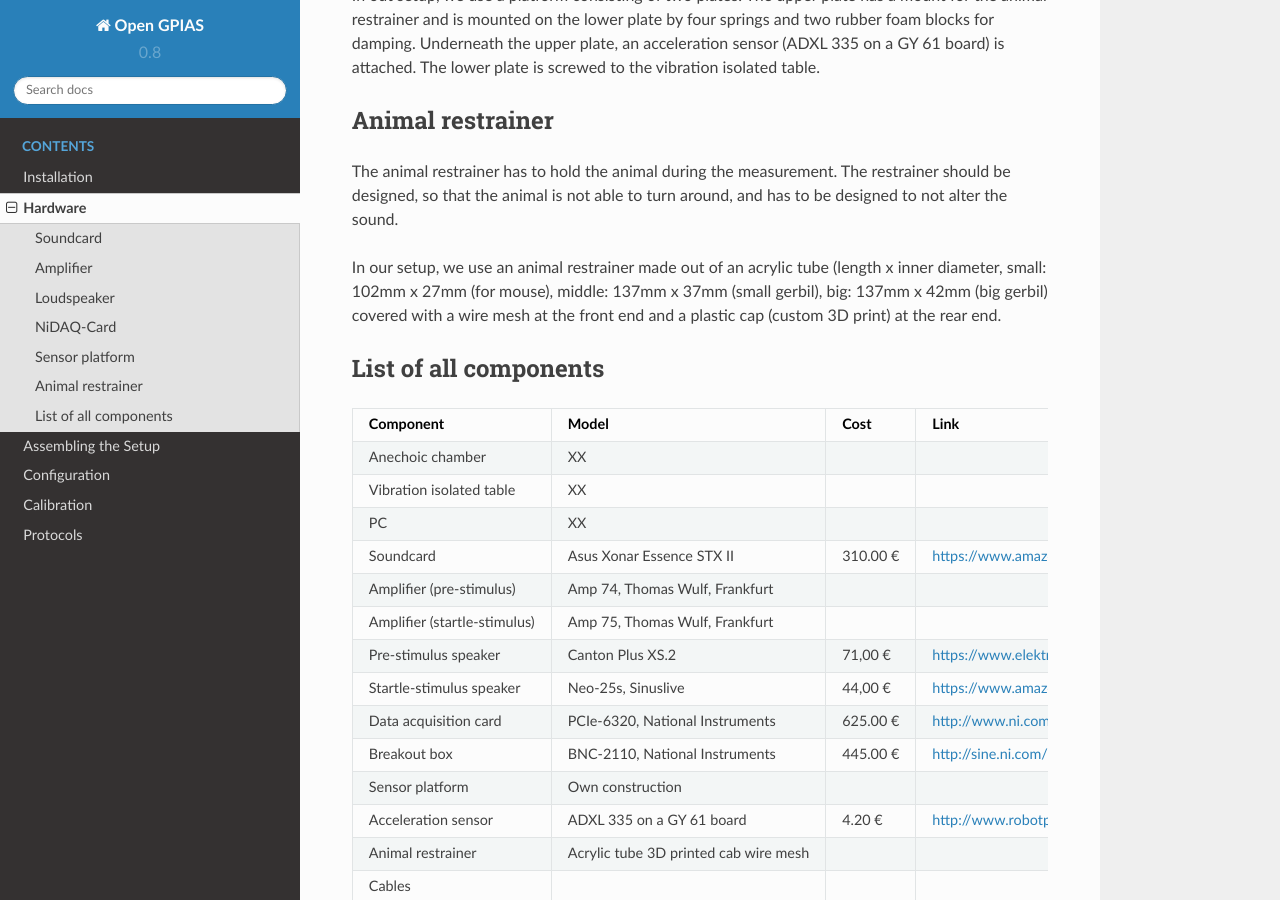
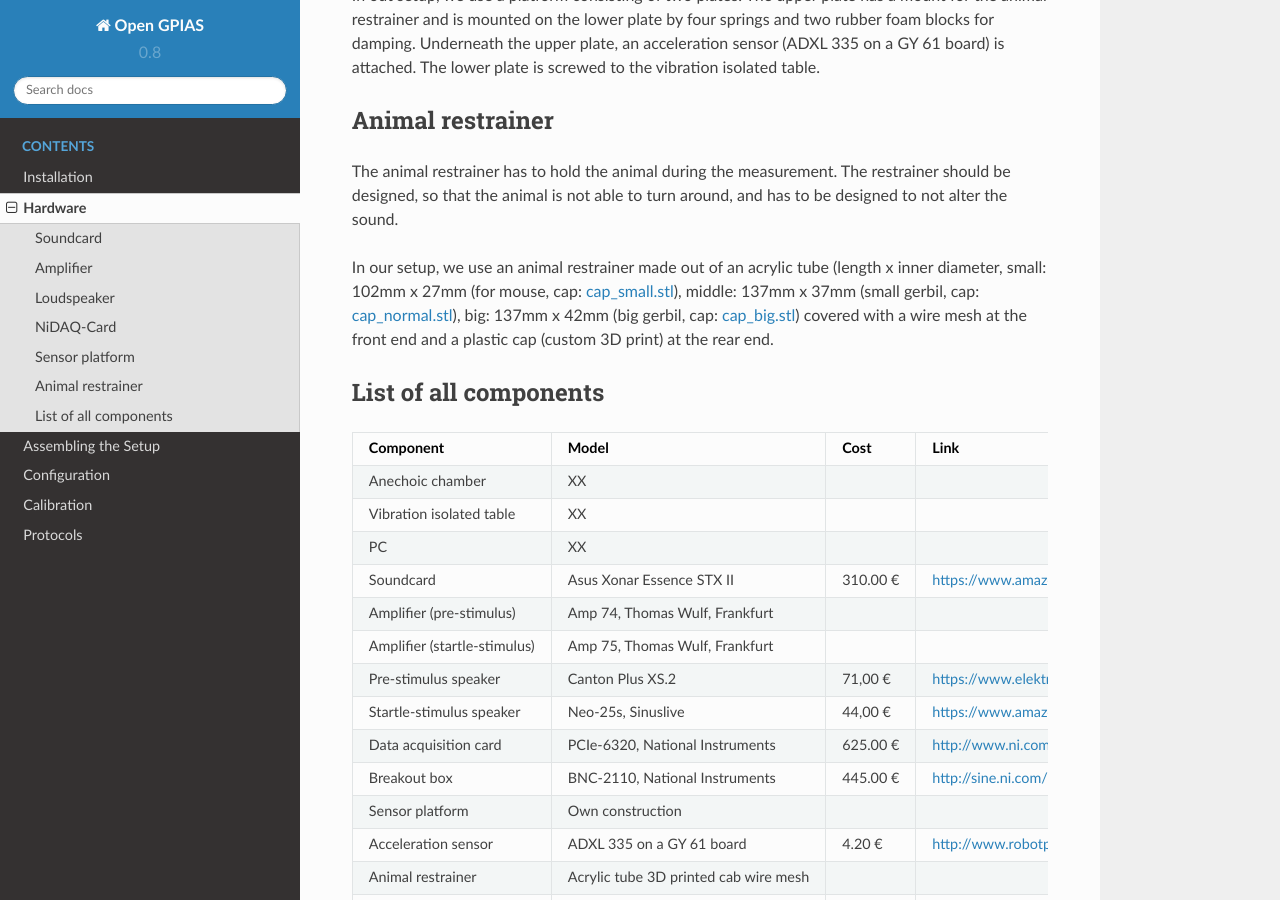
Before and after one commit to rgerum/open_gpias, a Sphinx documentation site: the page built from docs/hardware.rst, in a window 1280 px wide and 900 px high, scrolled down 1668 px. Built offline with Sphinx 7.4.7 and the Read the Docs theme 2.0.0, drawn with Linux system fonts in a browser that asks for light colours.

Commit message:
+ doc/hardware: added links to the restrainer caps

```diff
--- a/docs/hardware.rst
+++ b/docs/hardware.rst
@@ -62,7 +62,7 @@
 The animal restrainer has to hold the animal during the measurement. The restrainer should be designed, so that the animal
 is not able to turn around, and has to be designed to not alter the sound.
 
-In our setup, we use an animal restrainer made out of an acrylic tube (length x inner diameter, small: 102mm x 27mm (for mouse), middle: 137mm x 37mm (small gerbil), big: 137mm x 42mm (big gerbil) covered with a wire mesh at the front end and a plastic cap (custom 3D print) at the rear end.
+In our setup, we use an animal restrainer made out of an acrylic tube (length x inner diameter, small: 102mm x 27mm (for mouse, cap: `cap_small.stl <https://bitbucket.org/randrian/open_gpias/raw/tip/hardware/caps/3D-printer/cap_small.stl>`_), middle: 137mm x 37mm (small gerbil, cap: `cap_normal.stl <https://bitbucket.org/randrian/open_gpias/raw/tip/hardware/caps/3D-printer/cap_normal.stl>`_), big: 137mm x 42mm (big gerbil, cap: `cap_big.stl <https://bitbucket.org/randrian/open_gpias/raw/tip/hardware/caps/3D-printer/cap_big.stl>`_) covered with a wire mesh at the front end and a plastic cap (custom 3D print) at the rear end.
 
 List of all components
 ----------------------
```
